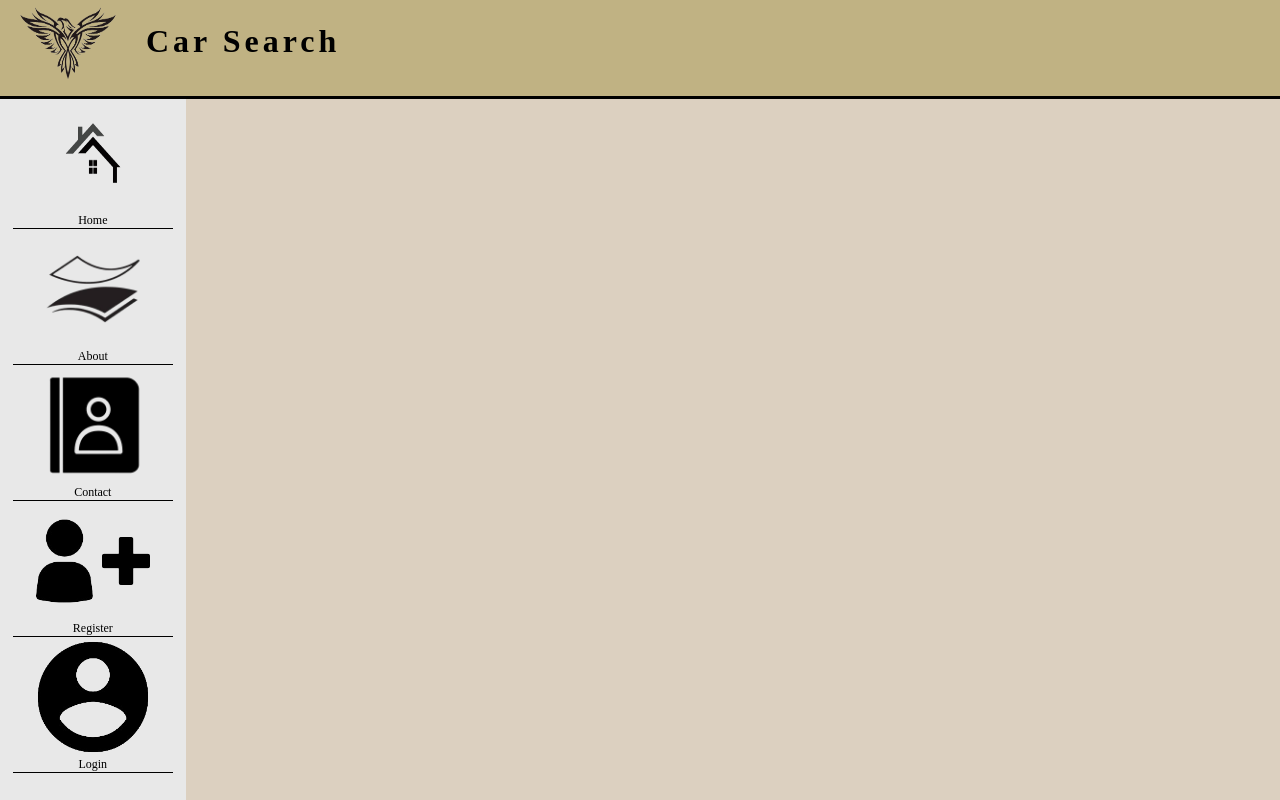
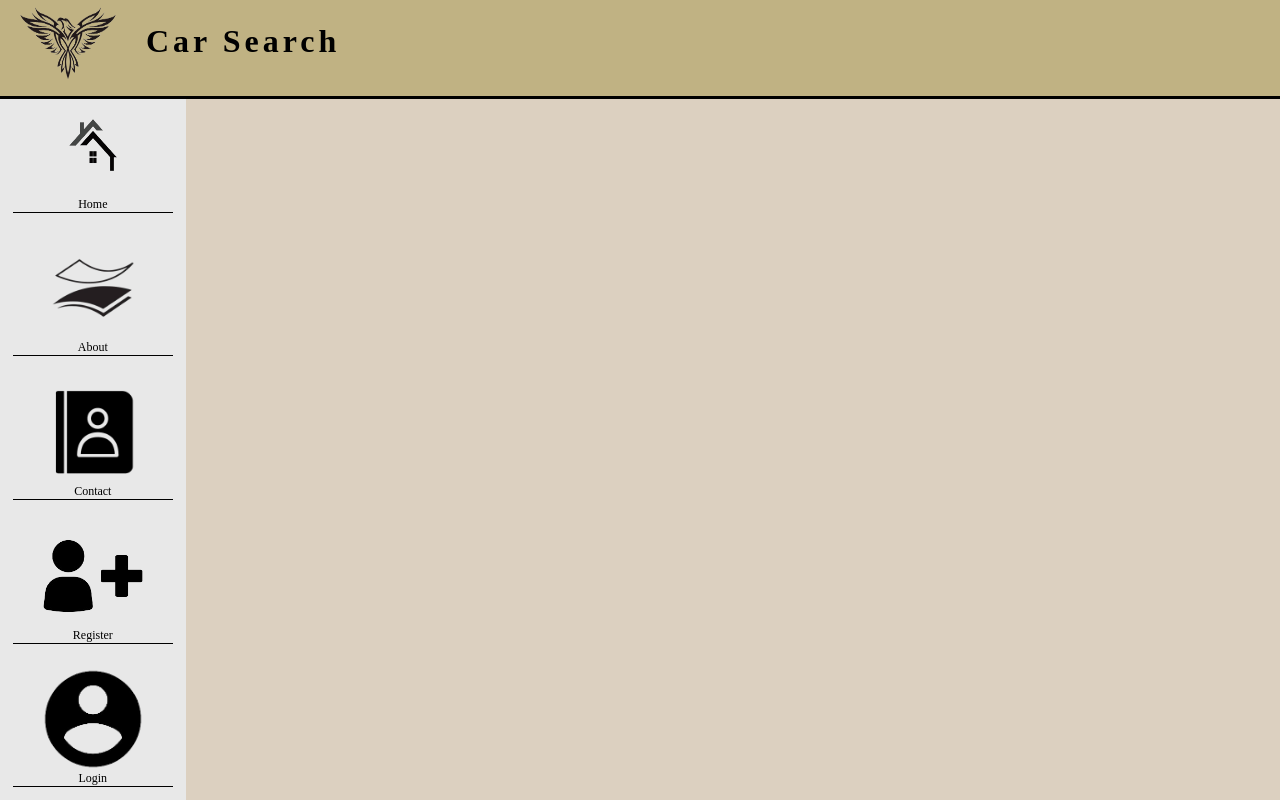
Before and after one commit to Derek242/HackCUNY2024, a Vue app in the folder HackCUNY-2024/: page / in a window 1280 px wide. Built offline with nearby package versions, Linux system fonts and the light colour scheme; no server answers.

Commit message:
fixed sidebar alignment and icon size

```diff
--- a/HackCUNY-2024/src/components/SideBar.vue
+++ b/HackCUNY-2024/src/components/SideBar.vue
@@ -53,6 +53,7 @@
     color: white;
     display: flex;
     flex-direction: column;
+    justify-content: space-between;
     z-index: 1;
 }
 
@@ -62,8 +63,7 @@
     color: white;
     display: flex;
     flex-direction: column;
-    align-items: center; /* Center items horizontally */
-    justify-content: center; /* Center items vertically */}
+    align-items: center; /* Center items horizontally */ /* Center items vertically */}
 
 
 .sidebar a {
@@ -91,15 +91,15 @@
     display: flex;
     flex-direction: column;
     justify-content: center;
-    width: 15vh;
-    height: 15vh;
+    width: 13vh;
+    height: 13vh;
     z-index: 100%;
     max-width: 20vh;
     transition: transform .25s;
+
 }
 
 .about-image:hover, .contact-image:hover, .home-image:hover, .register-image:hover, .login-image:hover{
     transform:scale(1.1);
-
 }
 </style>
```
